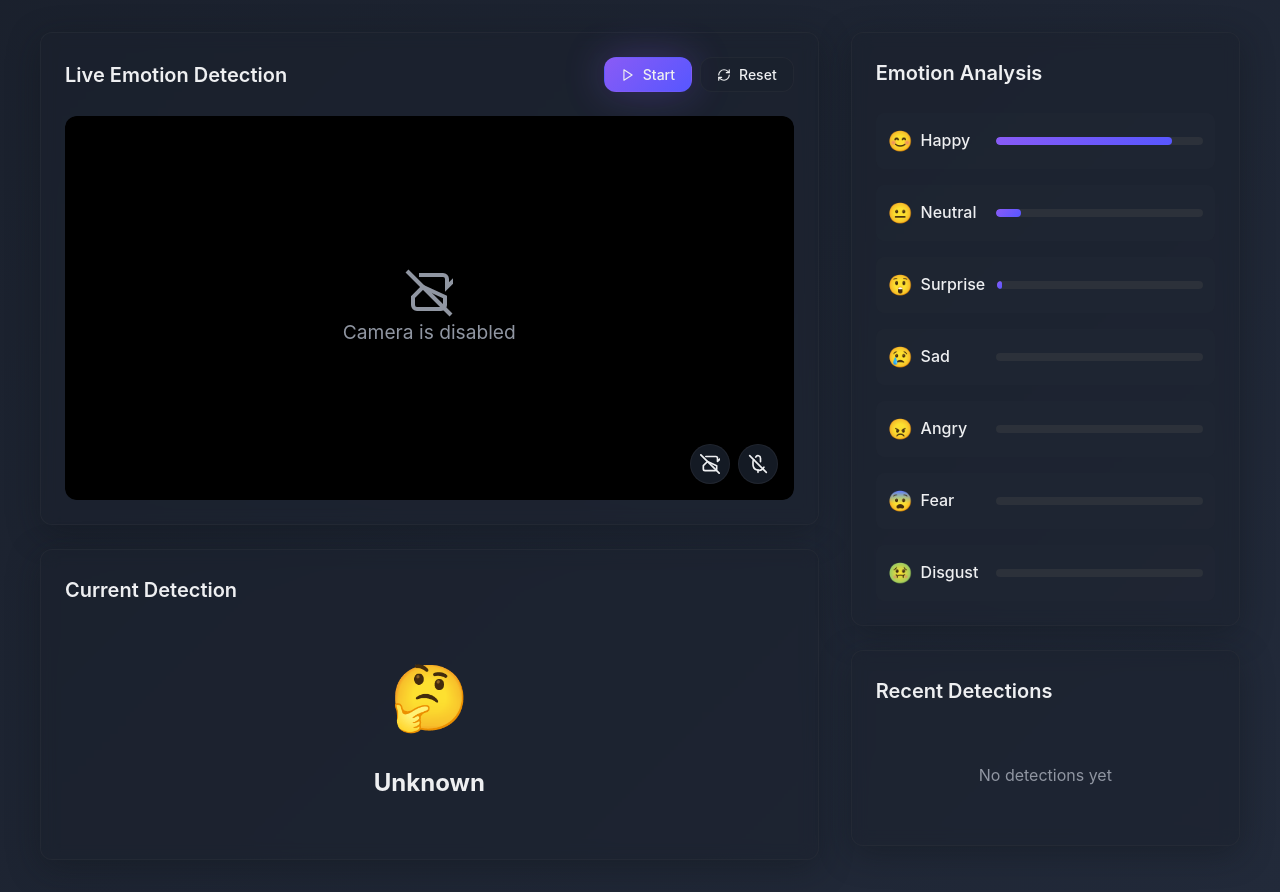
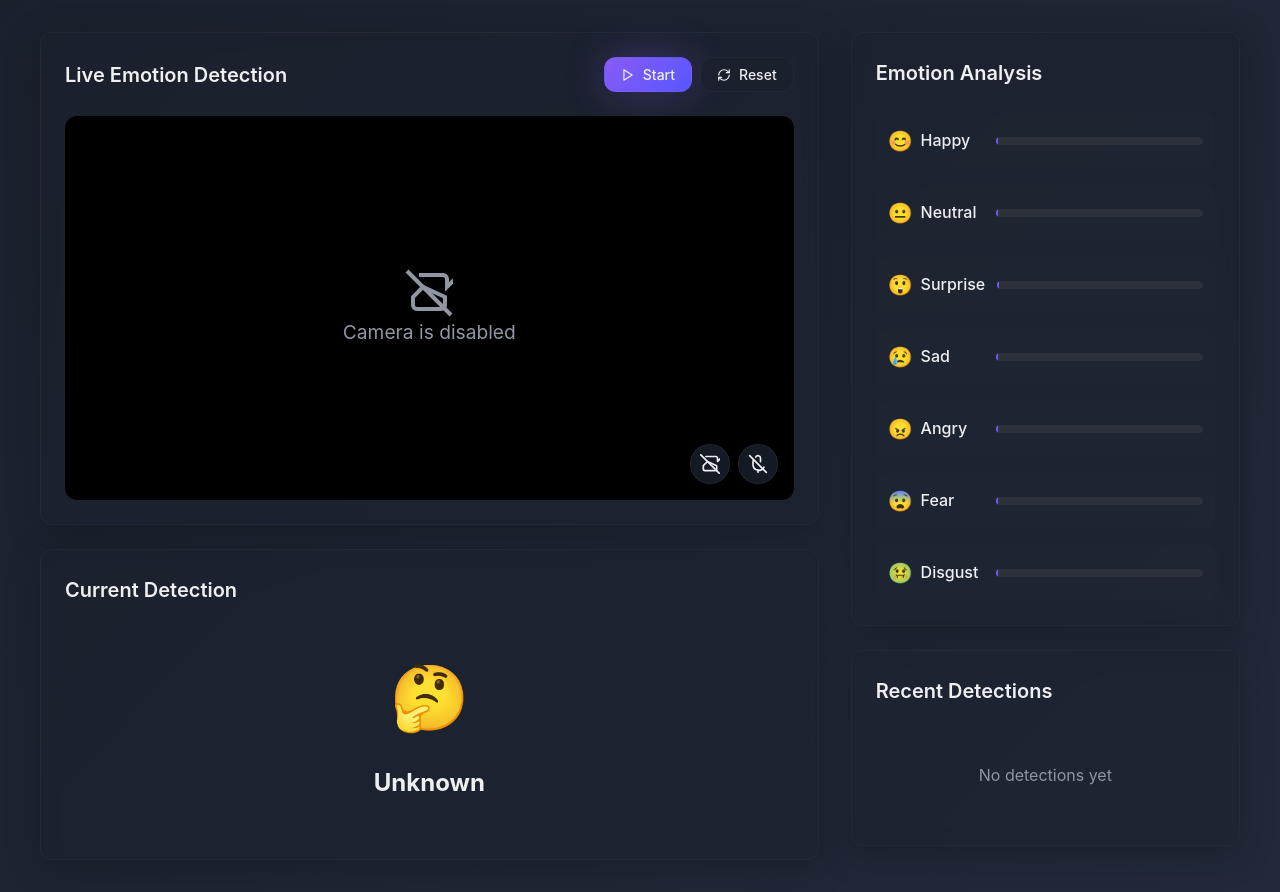
Before and after one commit to Wills17/Mood-Dectector-Playground, a Flask app: page /detect in a window 1280 px wide. Shown: the part 65-957 px from the top of the page. Run offline with Flask 3, Linux system fonts and the light colour scheme.

Commit message:
Update UI of emotion bars

```diff
--- a/templates/detect.html
+++ b/templates/detect.html
@@ -116,7 +116,7 @@
                                             <svg class="icon camera-on-icon" viewBox="0 0 24 24" fill="none" stroke="currentColor" stroke-width="2">
                                                 <path d="M23 19a2 2 0 0 1-2 2H3a2 2 0 0 1-2-2V8a2 2 0 0 1 2-2h4l2-3h6l2 3h4a2 2 0 0 1 2 2z"/>
                                                 <circle cx="12" cy="13" r="4"/>
-                                            </svg> <!--Edit-->
+                                            </svg>
 
                                             <svg class="icon camera-off-icon hidden" viewBox="0 0 24 24" fill="none" stroke="currentColor" stroke-width="2">
                                                 <line x1="1" y1="1" x2="23" y2="23"/>
@@ -175,7 +175,7 @@
                                         <span class="emotion-label">Happy</span>
                                     </div>
                                     <div class="confidence-bar">
-                                        <div class="confidence-fill" style="width: 85.2%"></div>
+                                        <div class="confidence-fill" style="width: 1%"></div>
                                     </div>
                                 </div>
 
@@ -185,7 +185,7 @@
                                         <span class="emotion-label">Neutral</span>
                                     </div>
                                     <div class="confidence-bar">
-                                        <div class="confidence-fill" style="width: 12.4%"></div>
+                                        <div class="confidence-fill" style="width: 1%"></div>
                                     </div>
                                 </div>
 
@@ -195,7 +195,7 @@
                                         <span class="emotion-label">Surprise</span>
                                     </div>
                                     <div class="confidence-bar">
-                                        <div class="confidence-fill" style="width: 2.1%"></div>
+                                        <div class="confidence-fill" style="width: 1%"></div>
                                     </div>
 
                                 </div>
@@ -206,7 +206,7 @@
                                         <span class="emotion-label">Sad</span>
                                     </div>
                                     <div class="confidence-bar">
-                                        <div class="confidence-fill" style="width: 0.2%"></div>
+                                        <div class="confidence-fill" style="width: 1%"></div>
                                     </div>
 
                                 </div>
@@ -217,7 +217,7 @@
                                         <span class="emotion-label">Angry</span>
                                     </div>
                                     <div class="confidence-bar">
-                                        <div class="confidence-fill" style="width: 0.1%"></div>
+                                        <div class="confidence-fill" style="width: 1%"></div>
                                     </div>
                                 </div>
 
@@ -227,7 +227,7 @@
                                         <span class="emotion-label">Fear</span>
                                     </div>
                                     <div class="confidence-bar">
-                                        <div class="confidence-fill" style="width: 0%"></div>
+                                        <div class="confidence-fill" style="width: 1%"></div>
                                     </div>
                                 </div>
 
@@ -237,7 +237,7 @@
                                         <span class="emotion-label">Disgust</span>
                                     </div>
                                     <div class="confidence-bar">
-                                        <div class="confidence-fill" style="width: 0%"></div>
+                                        <div class="confidence-fill" style="width: 1%"></div>
                                     </div>
                                 </div>
                             </div>
```
